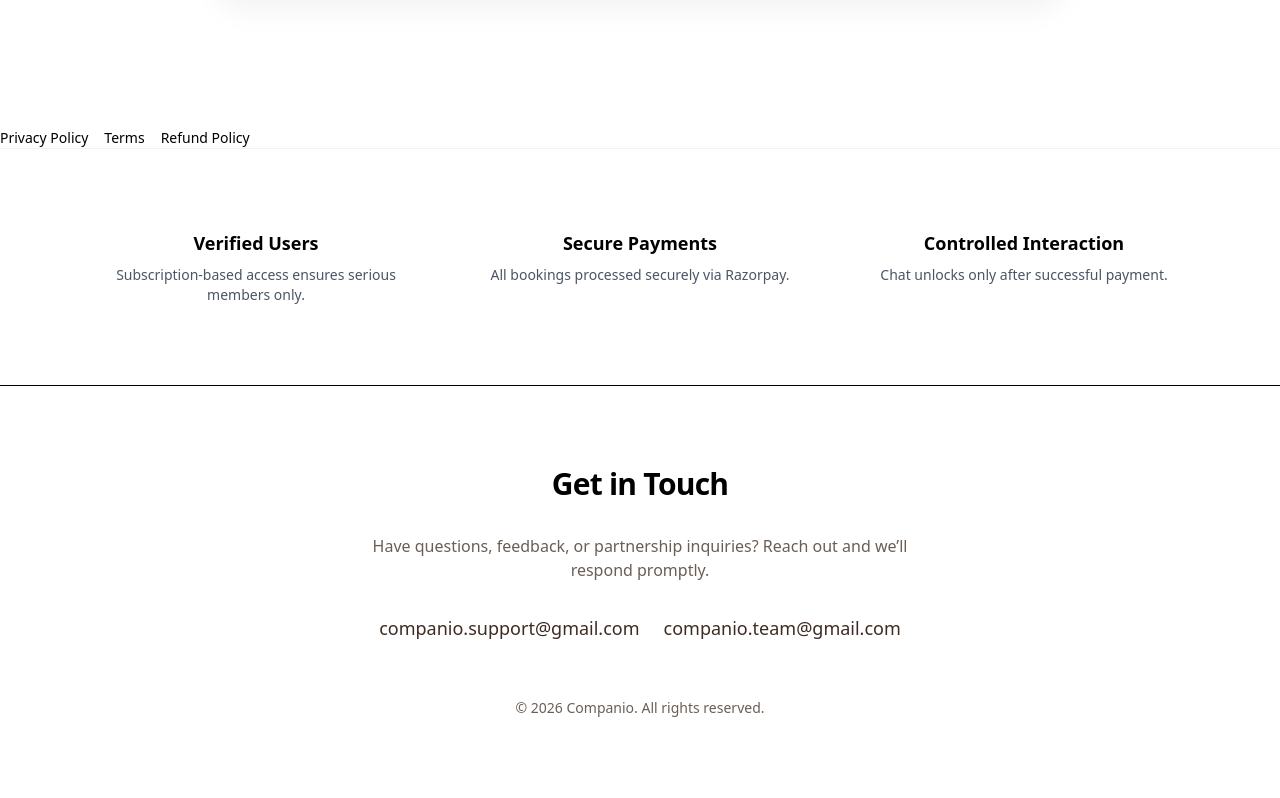
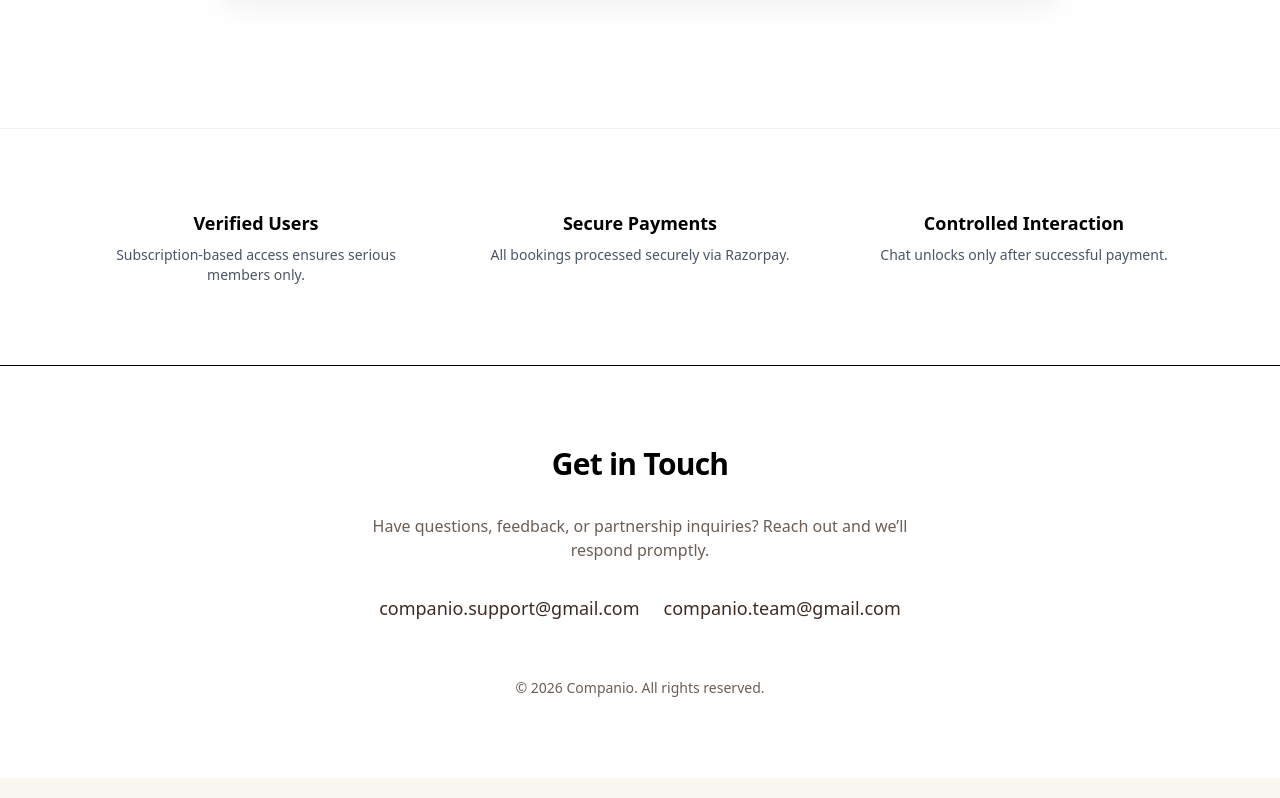
Before and after one commit to hardik-kedar/companio-frontend, a Next.js app: page / in a window 1280 px wide. Shown: the part 4307-5105 px from the top of the page. Built offline with nearby package versions, Linux system fonts and the light colour scheme; no server answers.

Commit message:
update home page content

```diff
--- a/app/page.tsx
+++ b/app/page.tsx
@@ -442,14 +442,6 @@ const [isLoggedIn, setIsLoggedIn] = useState(false);
 </FadeInSection>
 
 
-
-<div className="flex gap-4 text-sm">
-  <a href="/privacy-policy">Privacy Policy</a>
-  <a href="/terms">Terms</a>
-  <a href="/refund-policy">Refund Policy</a>
-</div>
-
-
       {/* ================= SAFETY STRIP ================= */}
       <FadeInSection>
         <section className="py-20 border-t border-black/5 bg-white">
```
